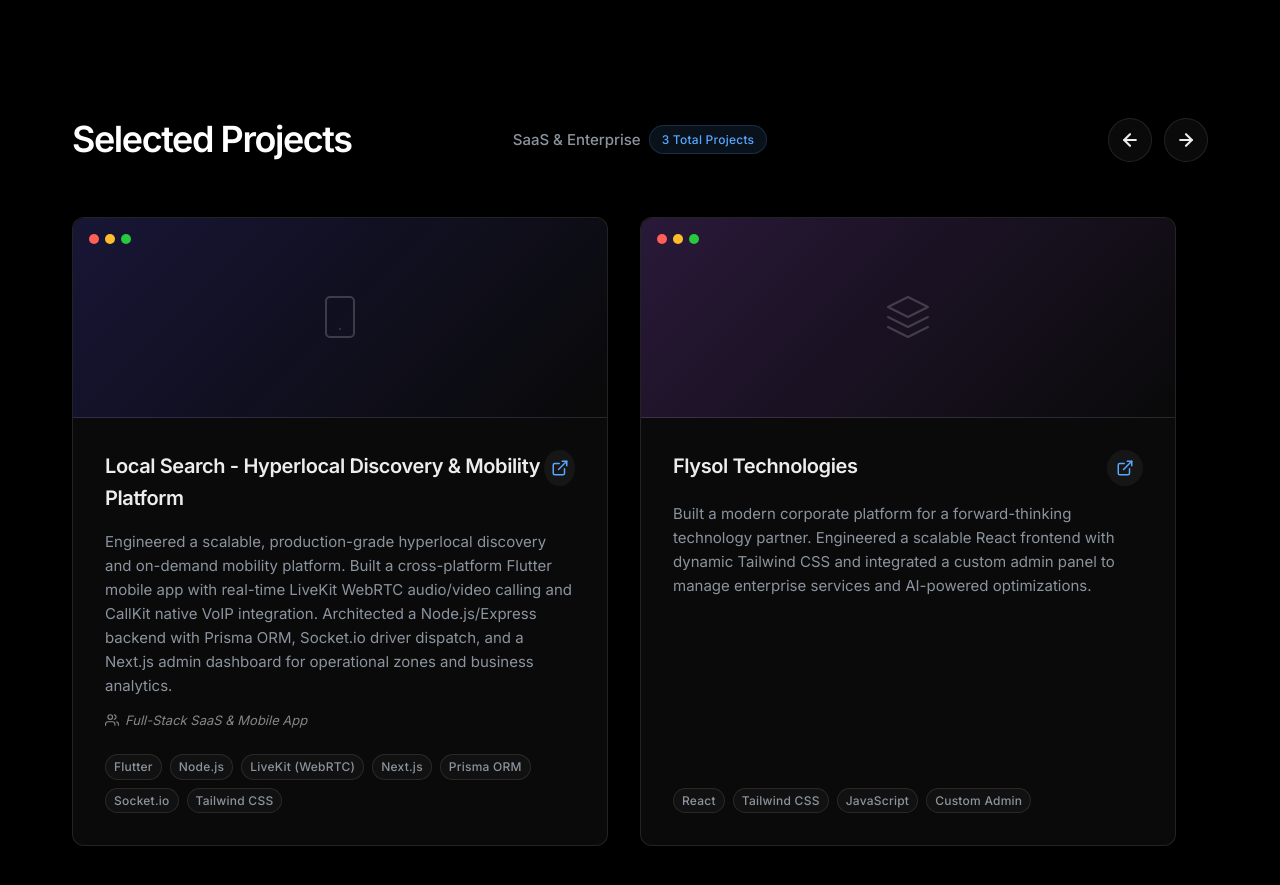
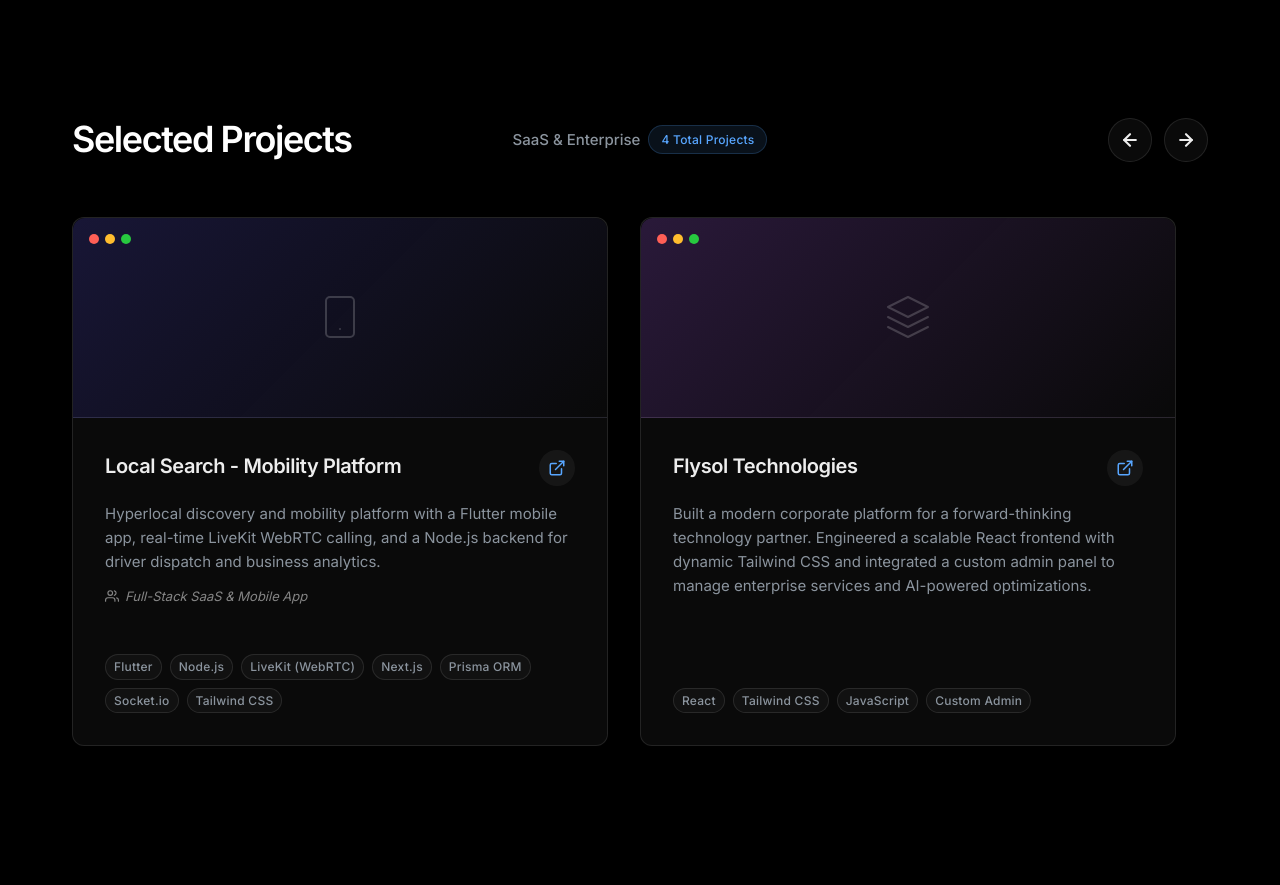
Before and after one commit to Amreshbofficial/Amreshbofficial.github.io, a React (Vite) app: page / in a window 1280 px wide. Shown: the part 2740-3625 px from the top of the page. Built offline with nearby package versions, Linux system fonts and the light colour scheme.

Commit message:
add project details

```diff
--- a/src/features/portfolio/Projects.tsx
+++ b/src/features/portfolio/Projects.tsx
@@ -19,8 +19,8 @@
     )
   },
   {
-    title: 'Local Search - Hyperlocal Discovery & Mobility Platform',
-    description: 'Engineered a scalable, production-grade hyperlocal discovery and on-demand mobility platform. Built a cross-platform Flutter mobile app with real-time LiveKit WebRTC audio/video calling and CallKit native VoIP integration. Architected a Node.js/Express backend with Prisma ORM, Socket.io driver dispatch, and a Next.js admin dashboard for operational zones and business analytics.',
+    title: 'Local Search - Mobility Platform',
+    description: 'Hyperlocal discovery and mobility platform with a Flutter mobile app, real-time LiveKit WebRTC calling, and a Node.js backend for driver dispatch and business analytics.',
     collaboration: 'Full-Stack SaaS & Mobile App',
     tags: ['Flutter', 'Node.js', 'LiveKit (WebRTC)', 'Next.js', 'Prisma ORM', 'Socket.io', 'Tailwind CSS'],
     link: '#',
@@ -186,7 +186,7 @@
         <div className="projects-badges" style={{ display: 'flex', alignItems: 'center', justifyContent: 'center', gap: '8px', flex: '0 1 auto' }}>
            <span className="text-muted" style={{ fontWeight: 500, fontSize: '15px' }}>SaaS & Enterprise</span>
            <span className="badge" style={{ backgroundColor: 'rgba(88, 166, 255, 0.1)', color: 'var(--color-primary)', border: '1px solid rgba(88, 166, 255, 0.2)', padding: '4px 12px' }}>
-             3 Total Projects
+             4 Total Projects
            </span>
         </div>
 
```
